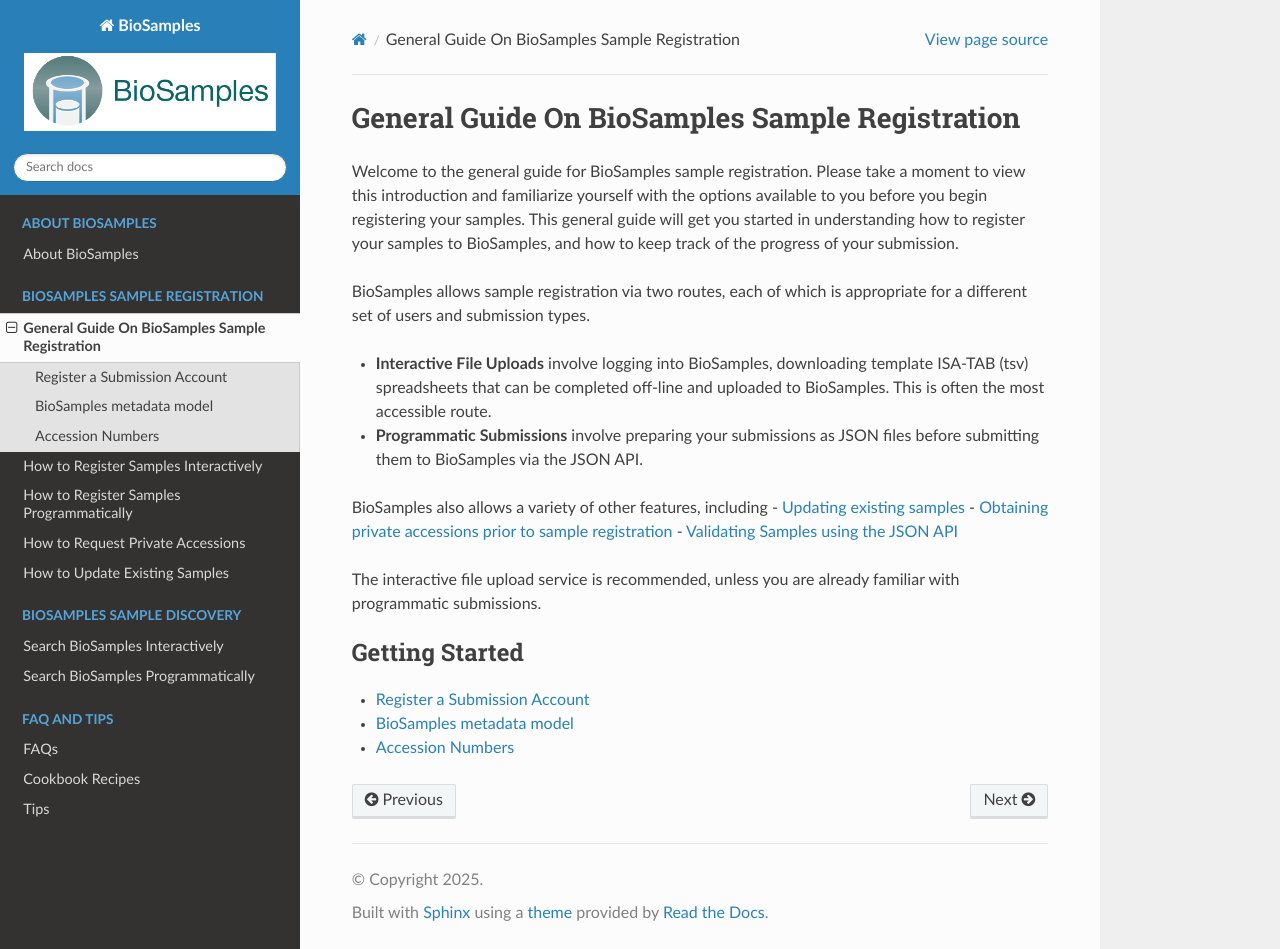
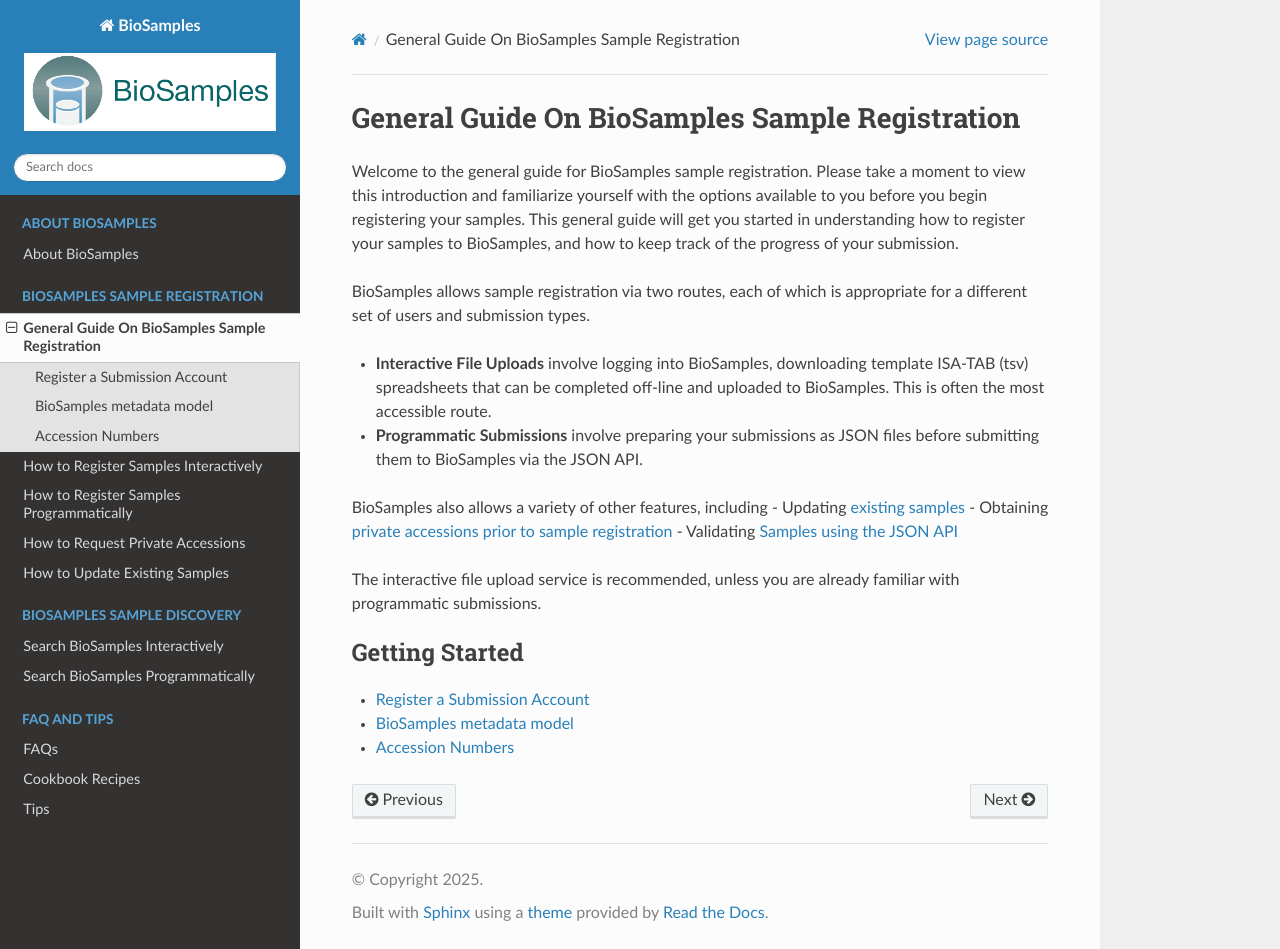
Before and after one commit to EBIBioSamples/read_docs, a Sphinx documentation site: the page built from docs/submit/general-guide.rst, in a window 1280 px wide and 949 px high. Built offline with Sphinx 7.4.7 and the Read the Docs theme 3.1.0, drawn with Linux system fonts in a browser that asks for light colours.

```diff
--- a/docs/submit/general-guide.rst
+++ b/docs/submit/general-guide.rst
@@ -12,9 +12,9 @@ BioSamples allows sample registration via two routes, each of which is appropria
 - **Programmatic Submissions** involve preparing your submissions as JSON files before submitting them to BioSamples via the JSON API.
 
 BioSamples also allows a variety of other features, including
-- `Updating existing samples <update-samples.html>`_
-- `Obtaining private accessions prior to sample registration <request-accessions.html>`_
-- `Validating Samples using the JSON API <programmatically/validate.html>`_
+- Updating `existing samples <update-samples.html>`_
+- Obtaining `private accessions prior to sample registration <request-accessions.html>`_
+- Validating `Samples using the JSON API <programmatically/validate.html>`_
 
 
 The interactive file upload service is recommended, unless you are already familiar with programmatic submissions.
```
